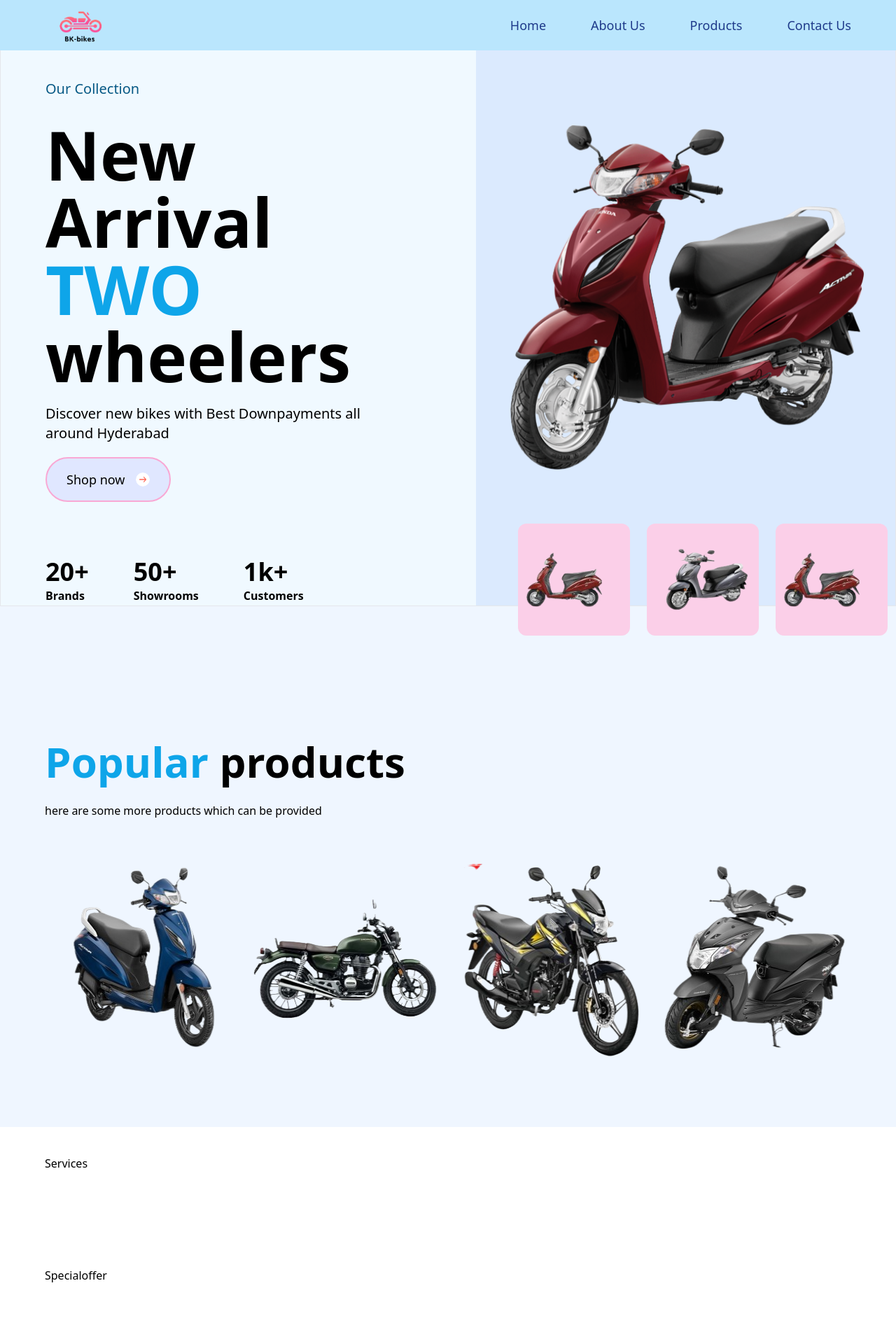
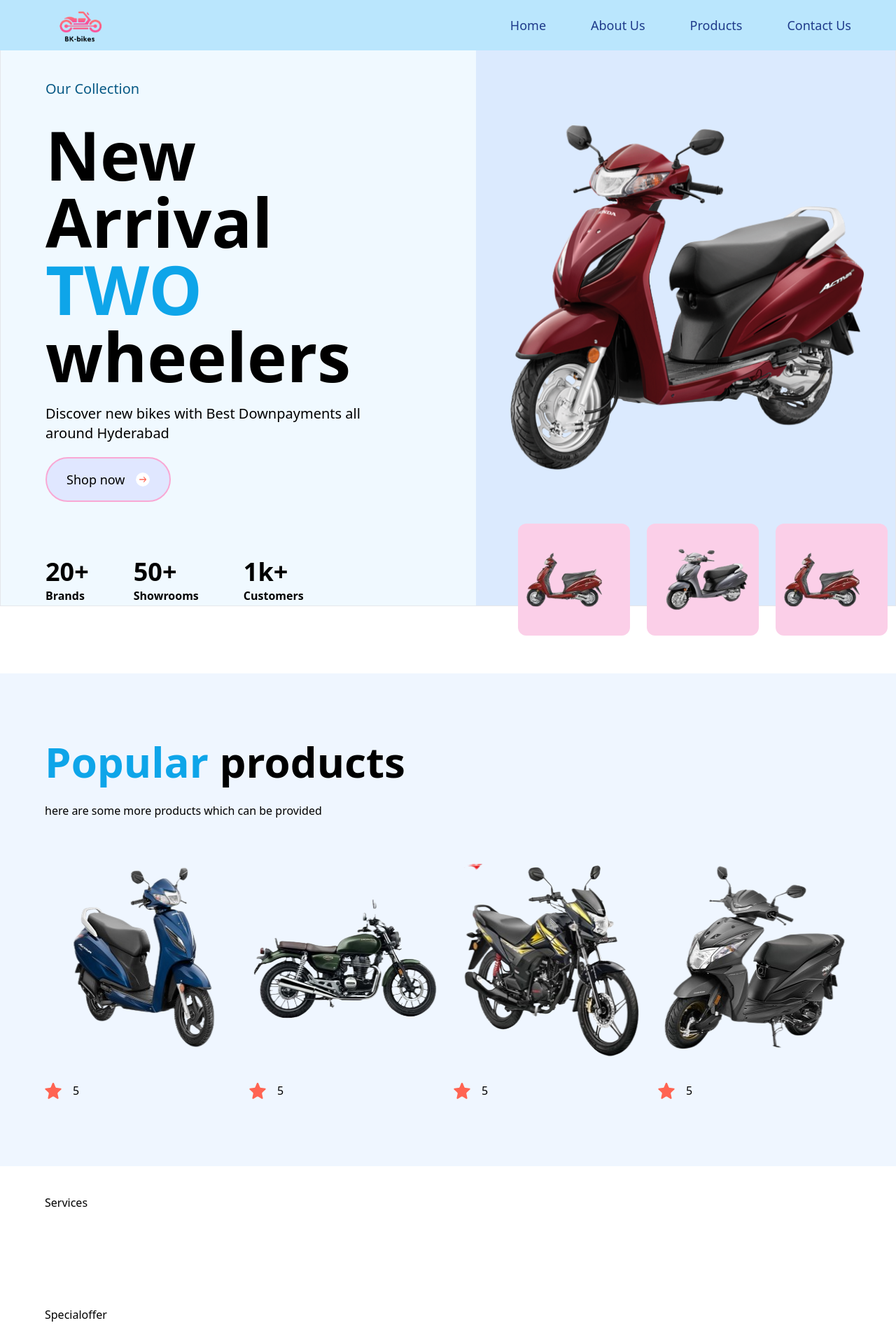
Before and after one commit to balavenkat123/B-Bikes, a React (Vite) app: page / in a window 1280 px wide. Shown: the top 1920 px of the page at 70% size. Built offline with nearby package versions, Linux system fonts and the light colour scheme; a web font is replaced by a local one.

Commit message:
products sec rating

```diff
--- a/src/App.jsx
+++ b/src/App.jsx
@@ -5,8 +5,8 @@
   return (
     <main className="relative">
     <Nav/>
-    <section className="xl:padding-1 wide:padding-r padding-b bg-blue-50">
-      <Hero/>
+    <section className="xl:padding-1 wide:padding-r padding-b ">
+      <Hero className="bg-blue-50"/>
     </section>
     <section className="padding bg-blue-50">
       <Popularbikes/>
--- a/src/components/ProductCard.jsx
+++ b/src/components/ProductCard.jsx
@@ -1,8 +1,14 @@
+import { star } from "../assets/icons"
+
 const ProductCard = ({imgURL,name,price}) => {
   return (
     <div className="flex flex-1 flex-col w-full max-sm:w-full">
         <img src={imgURL} alt={name} className="w-[280px] h-[280px] "/>
+        <div className="mt-8 flex justifu-start gap-4">
+            <img src={star} alt="rating" width={24} height={24} />5
+        </div>
     </div>
+
   )
 }
 
```
Also changed, not shown: src/assets/images/shoe7.svg (deleted).
